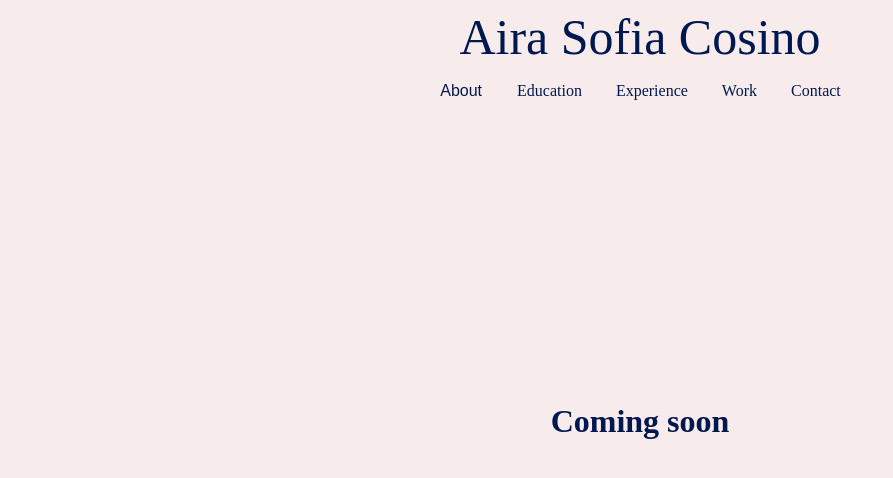
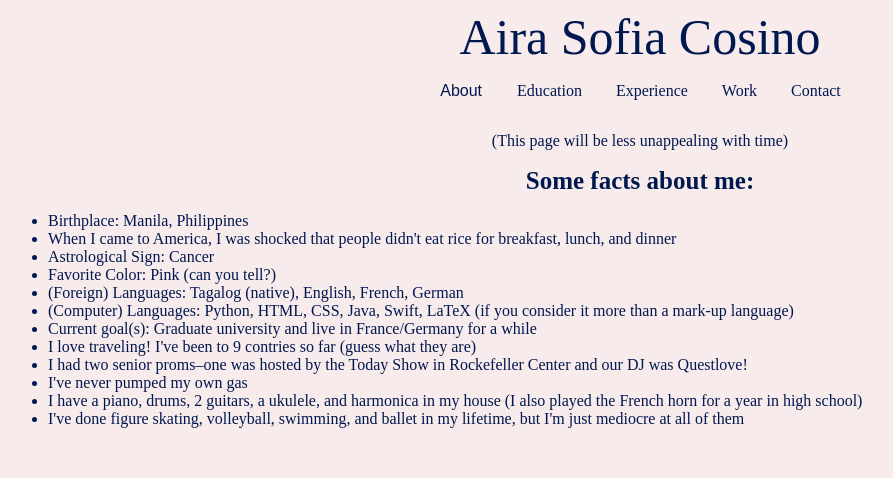
Before and after one commit to ascosino/ascosino.github.io, a plain HTML site: page homenavigation.html in a window 1280 px wide. Shown: the whole page, without its empty margins (0-893 px from the left). Drawn offline with Linux system fonts and the light colour scheme; a web font is replaced by a local one.

Commit message:
Update homenavigation.html

```diff
--- a/homenavigation.html
+++ b/homenavigation.html
@@ -26,13 +26,27 @@
         <a href="./contact.html">Contact</a>
     </nav>
 
-    <h1 class="homelogo" style="transform: translate(-50%,-50%)">Coming soon</h1>
-
-    <main>
-
-
-
-    </main>
+    <!--<h1 class="homelogo" style="transform: translate(-50%,-50%)">Coming soon</h1>-->
+    <p style="text-align: center">
+        <div>
+            <p>(This page will be less unappealing with time)</p>
+            <h1 style="font-size: 25px">Some facts about me:</h1>
+            <ul style="text-align: left">
+                <li>Birthplace: Manila, Philippines</li>
+                <li>When I came to America, I was shocked that people didn't eat rice for breakfast, lunch, and dinner</li>
+                <li>Astrological Sign: Cancer</li>
+                <li>Favorite Color: Pink (can you tell?)</li>
+                <li>(Foreign) Languages: Tagalog (native), English, French, German</li>
+                <li>(Computer) Languages: Python, HTML, CSS, Java, Swift, LaTeX (if you consider it more than a mark-up language)</li>
+                <li>Current goal(s): Graduate university and live in France/Germany for a while</li>
+                <li>I love traveling! I've been to 9 contries so far (guess what they are)</li>
+                <li>I had two senior proms–one was hosted by the Today Show in Rockefeller Center and our DJ was Questlove!</li>
+                <li>I've never pumped my own gas</li>
+                <li>I have a piano, drums, 2 guitars, a ukulele, and harmonica in my house (I also played the French horn for a year in high school)</li>
+                <li>I've done figure skating, volleyball, swimming, and ballet in my lifetime, but I'm just mediocre at all of them</li>
+            </ul>
+        </div>
+    </p>
 
     <footer></footer>
 
```
